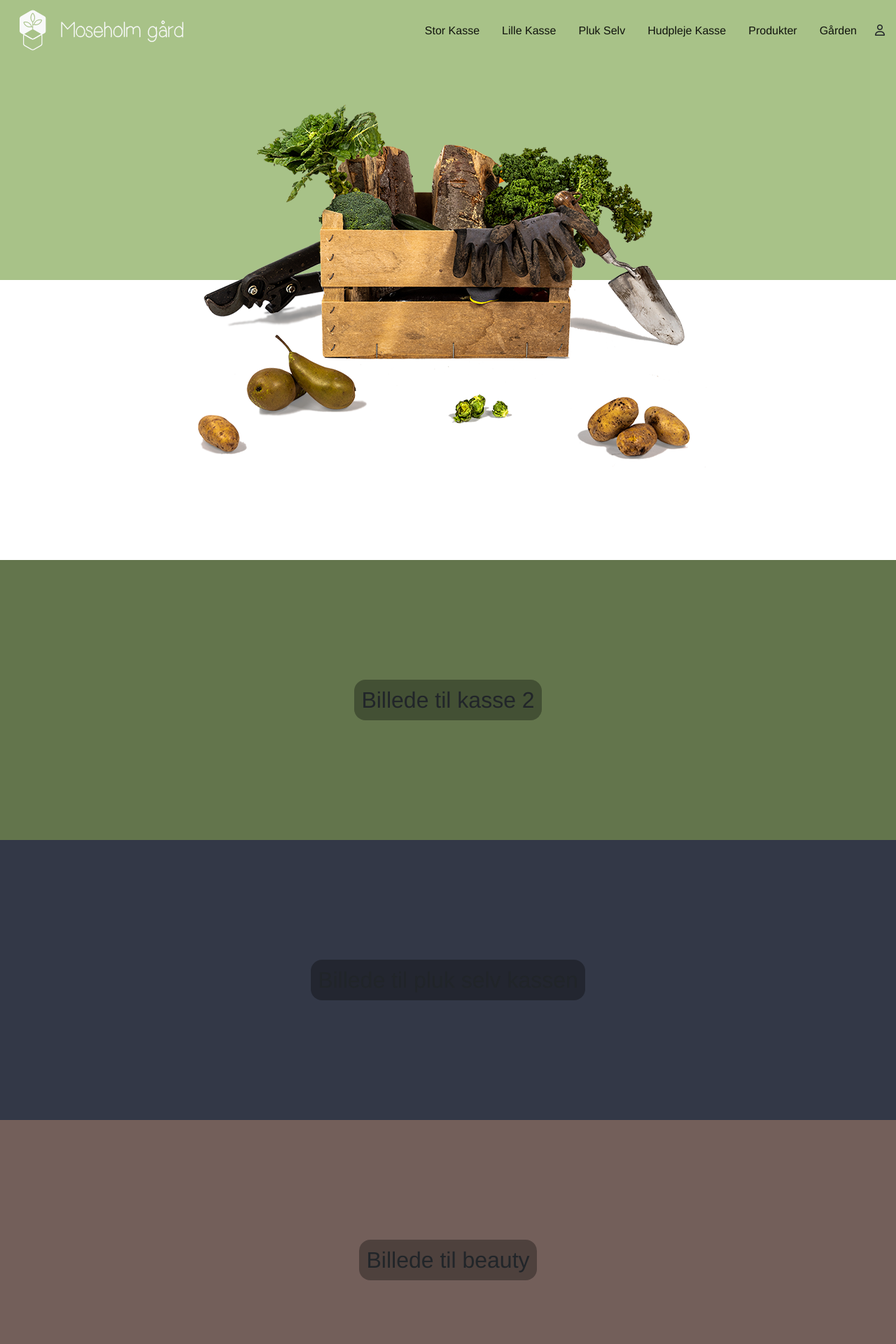
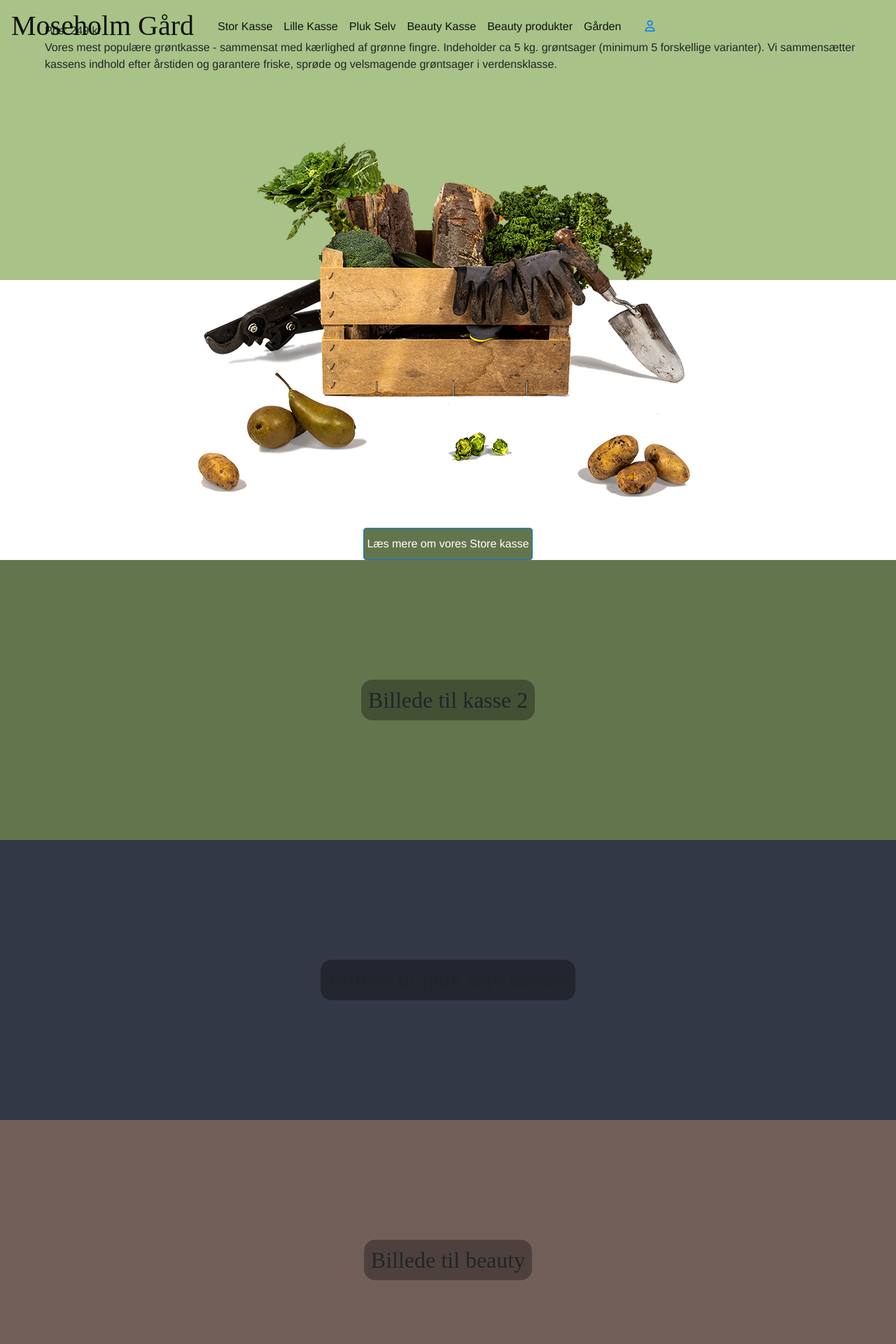
Before and after one commit to loomedai/moseholm, a PHP site: page /index.html in a window 1280 px wide. Shown: the top 1920 px of the page at 70% size. Run offline with PHP 8.4, Linux system fonts and the light colour scheme; style sheets or scripts are compiled from the project's sources; some libraries are stand-ins or nearby versions.

Commit message:
box animation button font family

```diff
--- a/css/styles.scss
+++ b/css/styles.scss
@@ -3,7 +3,7 @@
 }
 
 body {
-	font-family: "Helvetica";
+	font-family: "Helvetica","sans-serif";
 }
 
 .mobileLG{
@@ -11,7 +11,10 @@ body {
 }
 
 
+// Source mixin
+
 h1, h2, h3, h4, h5, h6 {
+	font-family: Simplicity, "sans-serif";
 	margin: 0;
 	padding: 0;
 }
@@ -86,21 +89,23 @@ p {
 
 .SBwrapper {
 	display: flex;
+	flex-direction: column;
 	background-image: url("../img/DeskLG.png");
 	background-repeat: no-repeat;
 	background-size: cover;
 	background-position: center;
 }
 
-#imgWrap{
+.imgWrap{
 	width: 100%;
 	display: flex;
+	flex-direction: column;
 	align-items: center;
 	justify-content: center;
 	margin: auto;
 }
 
-
+#mere {display: none;}
 
 
 img {
@@ -123,10 +128,21 @@ img {
 
 }
 
+.laesmindre {
+	display: flex;
+	align-items: center;
+	justify-content: center;
+	width: 100%;
+	height: 50vh;
+}
+
 h2 {
 	padding: 10px;
 	background: rgba(0, 0, 0, 0.32);
 	border-radius: 16px;
+}
+.kasBes{
+	padding: 2rem;
 }
 
 .kasse1 {
@@ -258,3 +274,35 @@ h2 {
 	display: flex;
 	justify-content: right;
 }
+
+
+body {
+	padding: 0;
+	margin: 0;
+}
+#action-menu {
+	position: relative;
+	padding: 10px 4px 10px 4px;
+	background-color: #63754C;
+	cursor: pointer;
+}
+#sub-menu {
+	padding-left: 2rem;
+	overflow: hidden;
+	height: 300px;
+	background-color: #A8C288;
+}
+.slideOpen {
+	animation: slideOpen 1s forwards;
+}
+.slideShut{
+	animation: slideShut 1s forwards;
+}
+@keyframes slideOpen {
+	0% { height: 0px; }
+	100% { height: 300px; }
+}
+@keyframes slideShut {
+	0% { height: 300px; }
+	100% { height: 0px; }
+}
--- a/index.html
+++ b/index.html
@@ -23,107 +23,85 @@
 
 <body>
 
-<nav class="navbar navbar-expand-lg navbar-light sticky-top">
-	<a class="navbar-brand text-winter" href="#">
-		<img src="img/log.png">
-	</a>
-	<button class="navbar-toggler" type="button" data-toggle="collapse" data-target="#navbarSupportedContent"
-			aria-controls="navbarSupportedContent" aria-expanded="false" aria-label="Toggle navigation">
+
+<nav class="navbar navbar-expand-lg navbar-light">
+	<a class="navbar-brand text-winter" href="#"><h1> Moseholm Gård </h1> </a>
+	<button class="navbar-toggler" type="button" data-toggle="collapse" data-target="#navbarSupportedContent" aria-controls="navbarSupportedContent" aria-expanded="false" aria-label="Toggle navigation">
 		<span class="navbar-toggler-icon"></span>
 	</button>
 
 	<div class="collapse navbar-collapse" id="navbar">
-		<ul class="navbar-nav ml-auto">
-			<li class="nav-item active" id="link">
+		<ul class="navbar-nav">
+			<li class="nav-item active">
 				<a class="nav-link text-winter" href="#kas1">Stor Kasse <span class="sr-only">(current)</span></a>
 			</li>
-			<li class="nav-item active" id="link">
+			<li class="nav-item active">
 				<a class="nav-link text-winter" href="#kas2">Lille Kasse <span class="sr-only">(current)</span></a>
 			</li>
-			<li class="nav-item active" id="link">
+			<li class="nav-item active">
 				<a class="nav-link text-winter" href="#kas3">Pluk Selv <span class="sr-only">(current)</span></a>
 			</li>
-			<li class="nav-item active" id="link">
-				<a class="nav-link text-winter" href="#kas4">Hudpleje Kasse <span class="sr-only">(current)</span></a>
+			<li class="nav-item active">
+				<a class="nav-link text-winter" href="#kas4">Beauty Kasse <span class="sr-only">(current)</span></a>
 			</li>
-			<li class="nav-item active" id="link">
-				<a class="nav-link text-winter" href="#prod">Produkter <span class="sr-only">(current)</span></a>
+			<li class="nav-item active">
+				<a class="nav-link text-winter" href="produkt.html">Beauty produkter<span class="sr-only">(current)</span></a>
 			</li>
-			<li class="nav-item active" id="link">
-				<a class="nav-link text-winter" href="#Går">Gården <span class="sr-only">(current)</span></a>
+			<li class="nav-item active">
+				<a class="nav-link text-winter" href="omos.html">Gården<span class="sr-only">(current)</span></a>
 			</li>
 
 		</ul>
 		<form class="d-flex">
-			<li type="button" class="nav-item active form-inline me-2" data-toggle="modal" data-target="#Modal">
-				<i class="far fa-user text-winter"></i>
+			<li class="nav-item active form-inline me-2">
+				<a class="nav-link text-winter me-2" href="login.php"> <i class="far fa-user "></i></a>
 			</li>
 		</form>
 	</div>
 </nav>
 
-<div class="modal fade" id="Modal" tabindex="-1" role="dialog" aria-labelledby="ModalLabel" aria-hidden="true">
-	<div class="modal-dialog modal-dialog-centered modal-lg" role="document">
-		<div class="modal-content">
-			<button type="button" class="close ml-auto mr-2" data-dismiss="modal" aria-label="Close">
-				<span aria-hidden="true">&times;</span>
-			</button>
-			<div class="modal-header">
-				<h3 class="modal-title text-primary" id="ModalLabel">Log ind</h3>
-			</div>
-			<div class="modal-body">
-				...
-			</div>
-			<div class="modal-footer">
-				<button type="button " class="btn" data-toggle="modal" data-target="#Modal2" id="btn1" data-dismiss="modal">Opret bruger</button>
-				<button type="button" class="btn btn-primary" id="btn2">Log ind</button>
-			</div>
-		</div>
-	</div>
-</div>
-
-<div class="modal fade" id="Modal2" tabindex="-1" role="dialog" aria-labelledby="Modal2Label" aria-hidden="true">
-	<div class="modal-dialog modal-dialog-centered modal-lg" role="document">
-		<div class="modal-content">
-			<button type="button" class="close ml-auto mr-2" data-dismiss="modal" aria-label="Close">
-				<span aria-hidden="true">&times;</span>
-			</button>
-			<div class="modal-header">
-				<h3 class="modal-title text-primary" id="Modal2Label">Opret bruger</h3>
-			</div>
-			<div class="modal-body">
-				...
-			</div>
-			<div class="modal-footer">
-				<button type="button " class="btn" data-toggle="modal" data-target="#Modal" id="btn3" data-dismiss="modal">Log ind</button>
-				<button type="button" class="btn btn-primary" id="btn4">Opret bruger</button>
-			</div>
-		</div>
-	</div>
-</div>
-
 
 <section class="scroll">
 	<div class="SBwrapper vh-100 bg-primary">
-		<div class="vh-100" id="imgWrap">
+		<div id="sub-menu">
+			<p class="kasBes text-winter">
+				Pris: 249 kr <br>
+				Vores mest populære grøntkasse - sammensat med kærlighed af grønne fingre.
+				Indeholder ca 5 kg. grøntsager (minimum 5 forskellige varianter).
+				Vi sammensætter kassens indhold efter årstiden og garantere friske, sprøde og velsmagende grøntsager i verdensklasse.
+			</p>
+		</div>
+
+		<div class="vh-100 imgWrap" id="frKas">
+
+
+<!--			<img class="DeskBoxS" src="img/boxBlandselvDesk.png">-->
+<!--			<button class="btn btn-primary btnfirst" data-toggle="collapse" data-target=".collapse.first" data-text="Collapse" onclick="moveKasse()">-->
+<!--				Læs mere om vores Store kasse-->
+<!--			</button>-->
 			<img class="DeskBoxS" src="img/boxBlandselvDesk.png">
+			<button class="btn btn-primary btnfirst" id="action-menu">
+				Læs mere om vores Store kasse
+			</button>
+
+<!--			<div class="laesmindre" style="display: none" id="meanBoy">-->
+<!--				<button class="btn btn-primary btnfirst" data-toggle="collapse" data-target=".collapse.first" data-text="Collapse" onclick="moveKasse()">-->
+<!--					Læs mindre-->
+<!--				</button>-->
+<!--			</div>-->
+
 		</div>
+
+
+
 	</div>
 
 
 </section>
-<div class="block collapse first" id="first">-->
-	<div class="block__content kasse">
-		<p class="kasBes text-winter">
-			Pris: 249 kr <br>
-			Vores mest populære grøntkasse - sammensat med kærlighed af grønne fingre.
-			Indeholder ca 5 kg. grøntsager (minimum 5 forskellige varianter).
-			<br>
-			Vi sammensætter kassens indhold efter årstiden og garantere friske, sprøde og velsmagende grøntsager i verdensklasse.
-		</p>
-	</div>
-</div>
-<!--	<section class="scroll">-->
+
+
+
+                <!--	<section class="scroll">-->
 <!--	<div class="kasse kasse1">-->
 <!--			<div class="block collapse first" id="first">-->
 <!--				<div class="block__content kasse">-->
```
